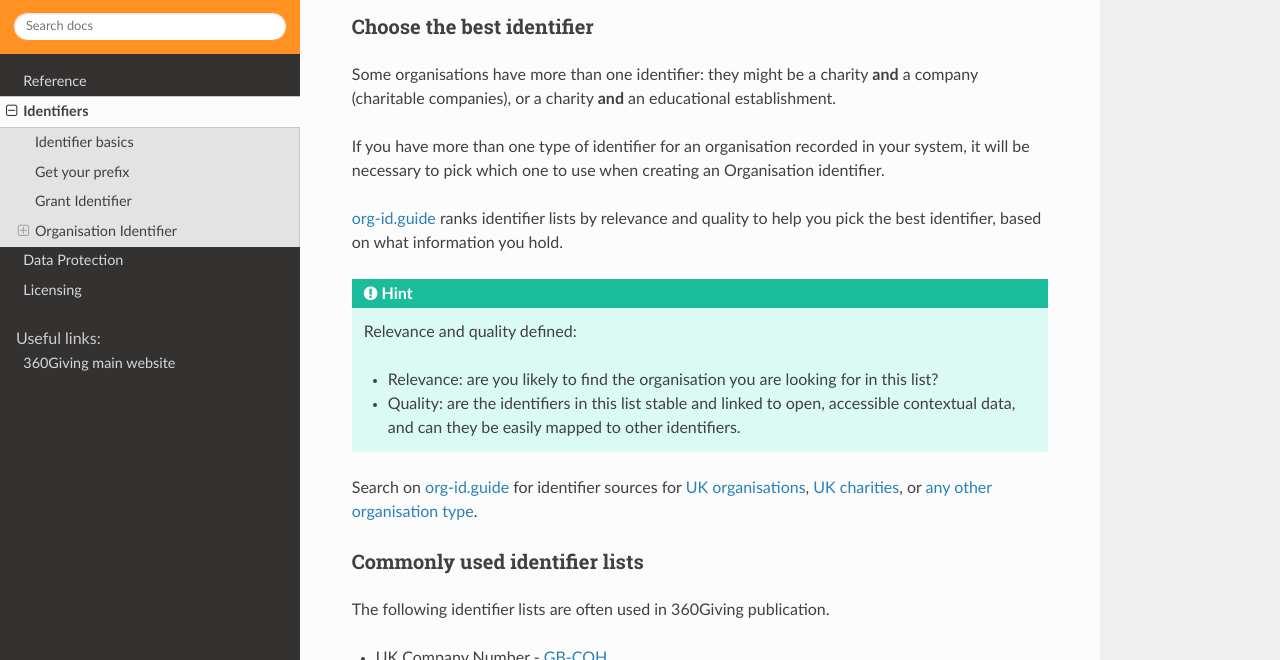
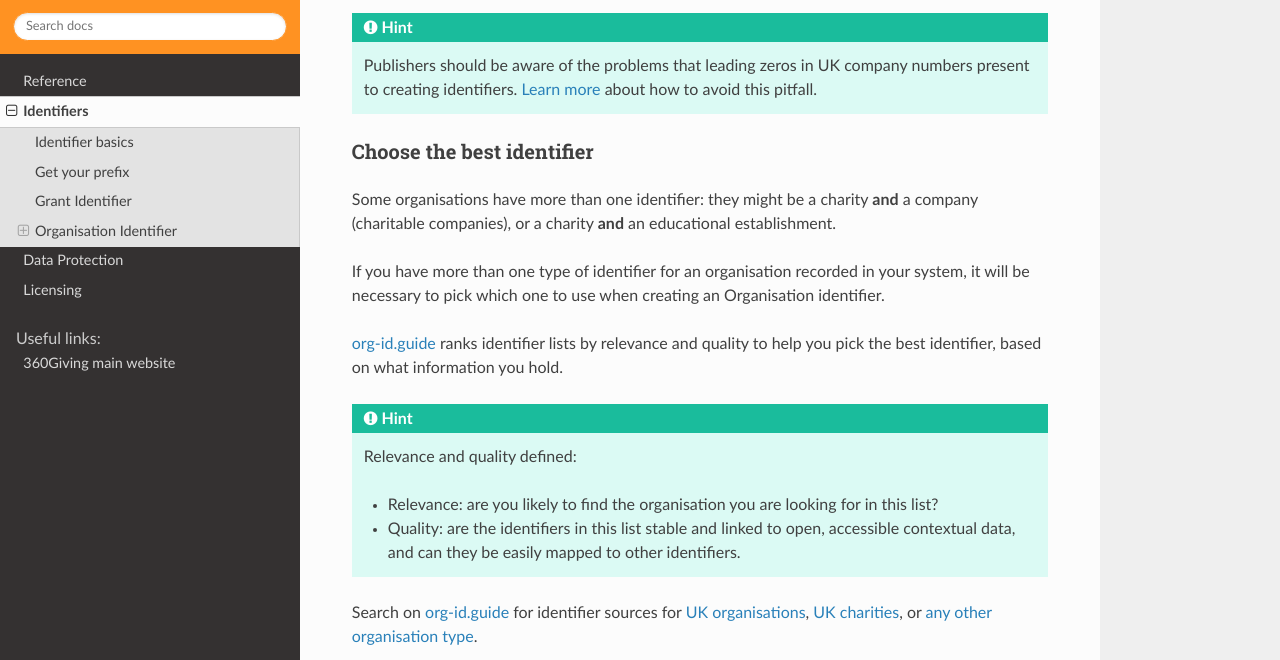
Before and after one commit to ThreeSixtyGiving/standard, a Sphinx documentation site: the page built from documentation/identifiers.md, in a window 1280 px wide and 900 px high, scrolled down 2461 px, cut to the strip 240-900 px from the top of the window. Built offline with Sphinx 7.4.7 and the Read the Docs theme 2.0.0, drawn with Linux system fonts in a browser that asks for light colours.

Commit message:
hint on leading zeros

`````diff
--- a/documentation/identifiers.md
+++ b/documentation/identifiers.md
@@ -111,6 +111,14 @@ In 360Giving data we ask publishers to use a list code prefix taken from the [or
 
 ```
 
+````eval_rst
+.. hint::
+
+  Publishers should be aware of the problems that leading zeros in UK company numbers present to creating identifiers. `Learn more`__ about how to avoid this pitfall.
+.. __: https://www.threesixtygiving.org/support/company-numbers/
+
+````
+
 ### Choose the best identifier
 
 Some organisations have more than one identifier: they might be a charity **and** a company (charitable companies), or a charity **and** an educational establishment.
`````
